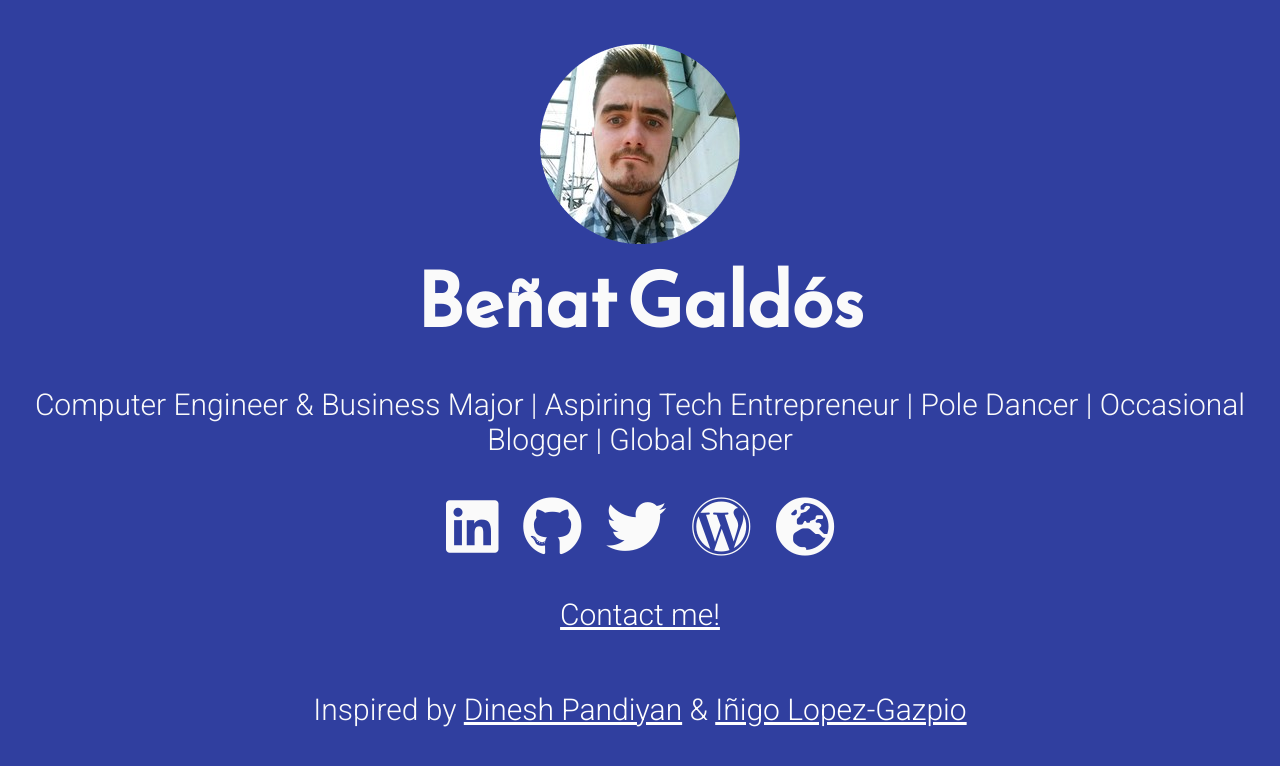
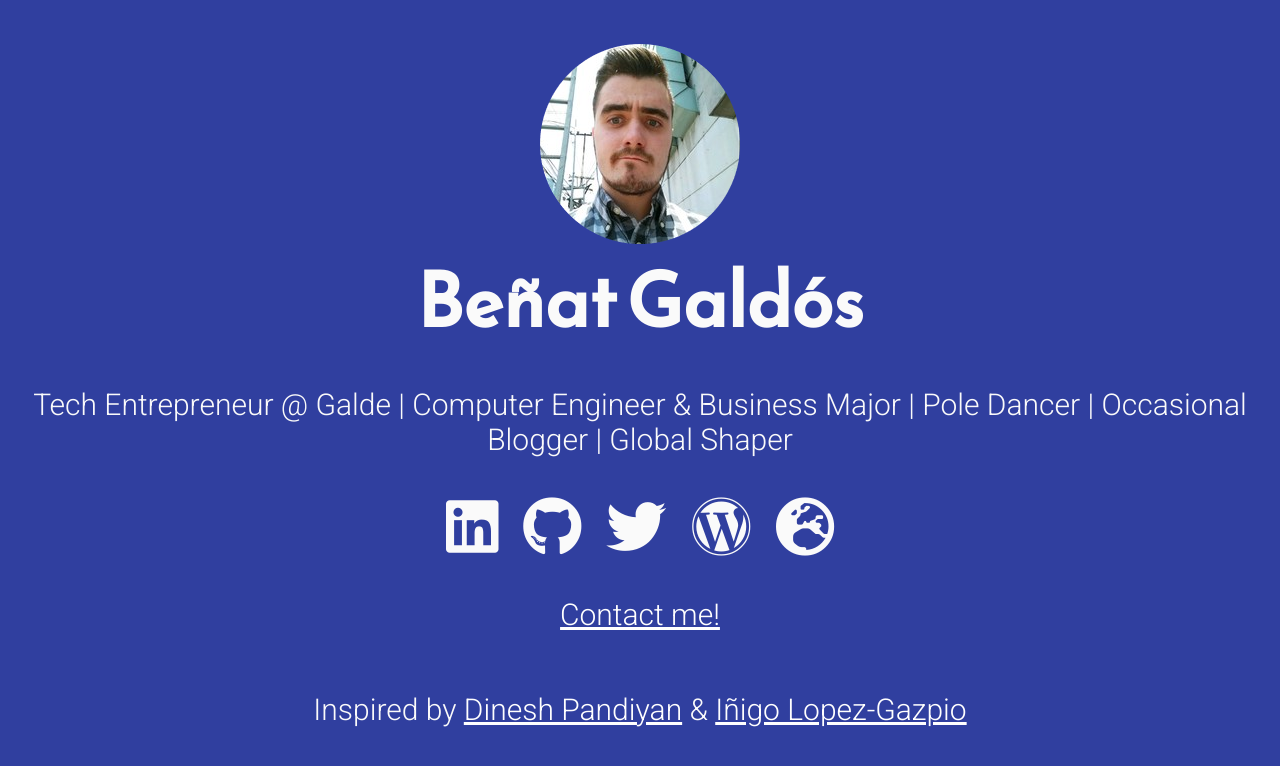
Before and after one commit to Benny96/Benny96.github.io, a plain HTML site: page index.html in a window 1280 px wide. Drawn offline with Linux system fonts and the light colour scheme.

Commit message:
Update index.html

```diff
--- a/index.html
+++ b/index.html
@@ -34,7 +34,7 @@
 	        </span>
 			</div>
 			<div class="intro">Beñat Galdós</div>
-			<div class="tagline">Computer Engineer & Business Major | Aspiring Tech Entrepreneur | Pole Dancer | Occasional Blogger | Global Shaper</div>
+			<div class="tagline">Tech Entrepreneur @ Galde | Computer Engineer & Business Major | Pole Dancer | Occasional Blogger | Global Shaper</div>
 			<!-- Find your icons from here - https://fontawesome.com/icons?d=gallery&s=brands -->
 			<div class="icons-social">
 				<a target="_blank" href="https://es.linkedin.com/in/benatgaldos/en"><i class="fab fa-linkedin"></i></a>
```
